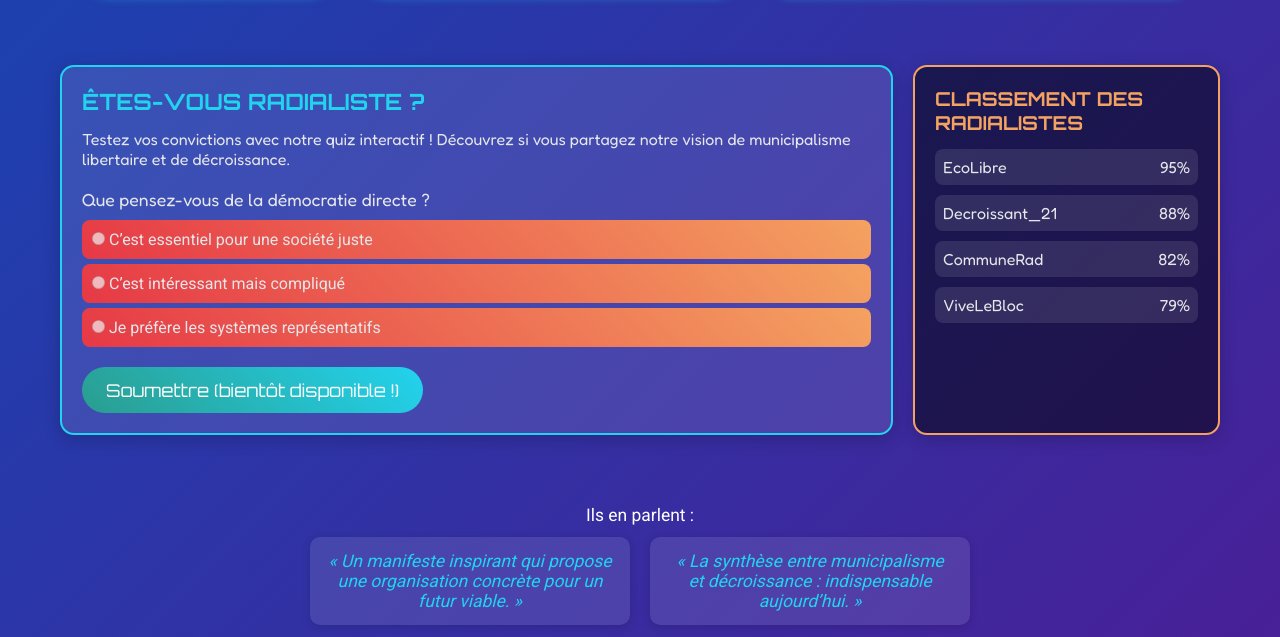
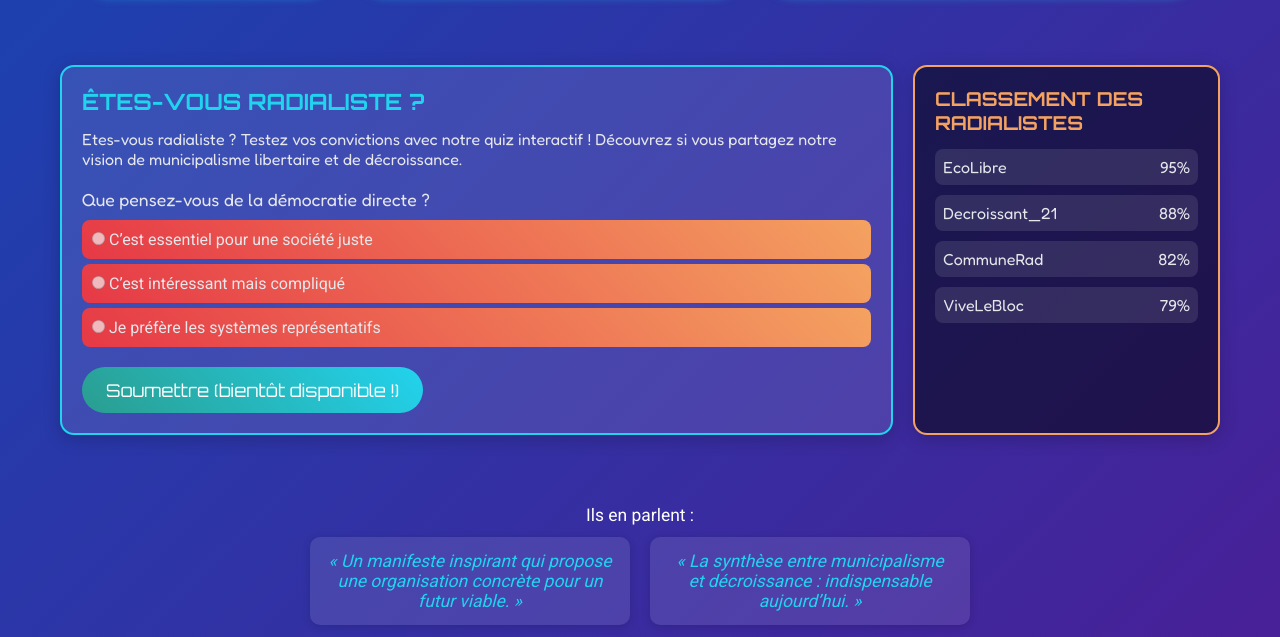
Before and after one commit to lodeval/landing-radialisme, a plain HTML site: page index.html in a window 1280 px wide. Shown: the part 2000-2637 px from the top of the page. Drawn offline with Linux system fonts and the light colour scheme.

Commit message:
Update index.html

```diff
--- a/index.html
+++ b/index.html
@@ -581,7 +581,7 @@
   <section class="quiz-section">
     <div class="quiz-content">
       <h3>Êtes-vous radialiste ?</h3>
-      <p style="font-family: 'Fredoka', sans-serif; margin-bottom: 20px;">Testez vos convictions avec notre quiz interactif ! Découvrez si vous partagez notre vision de municipalisme libertaire et de décroissance.</p>
+      <p style="font-family: 'Fredoka', sans-serif; margin-bottom: 20px;">Etes-vous radialiste ? Testez vos convictions avec notre quiz interactif ! Découvrez si vous partagez notre vision de municipalisme libertaire et de décroissance.</p>
       <div class="quiz-question">
         <p>Que pensez-vous de la démocratie directe ?</p>
         <div class="quiz-options">
```
